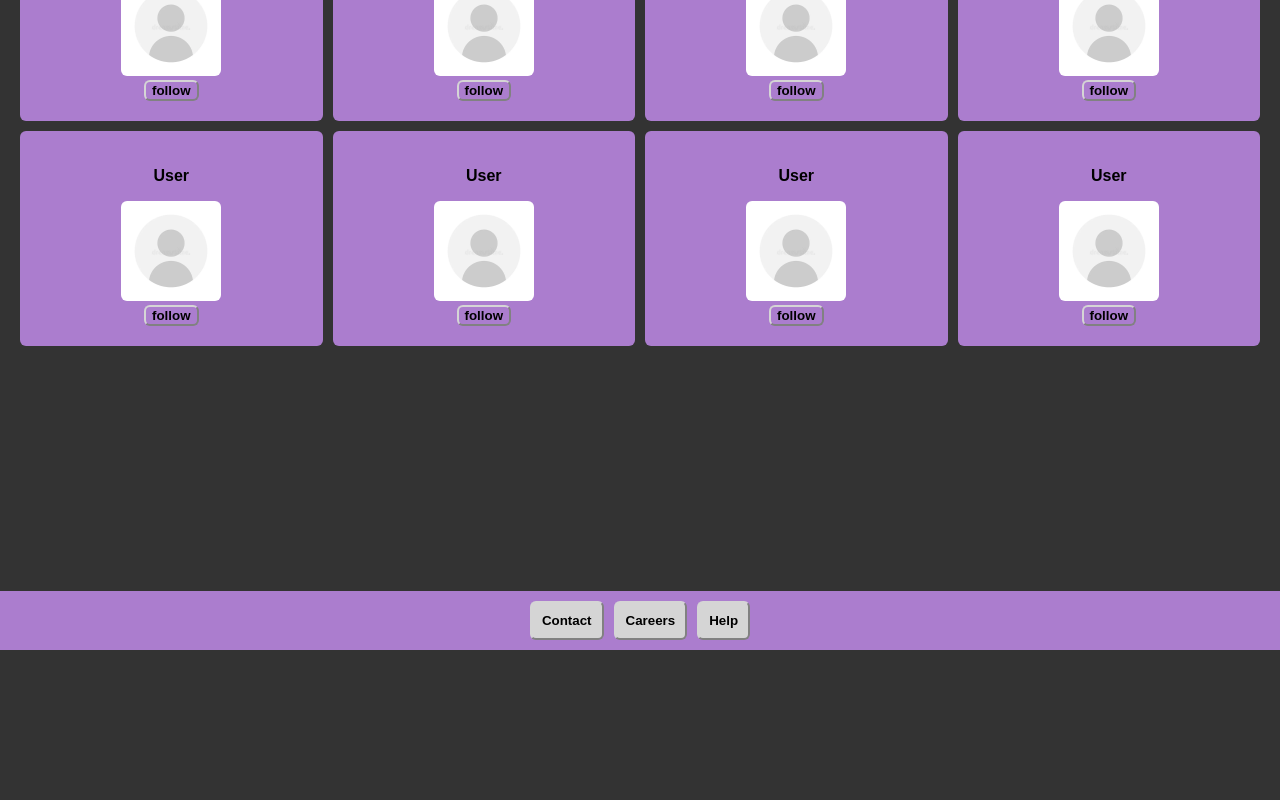
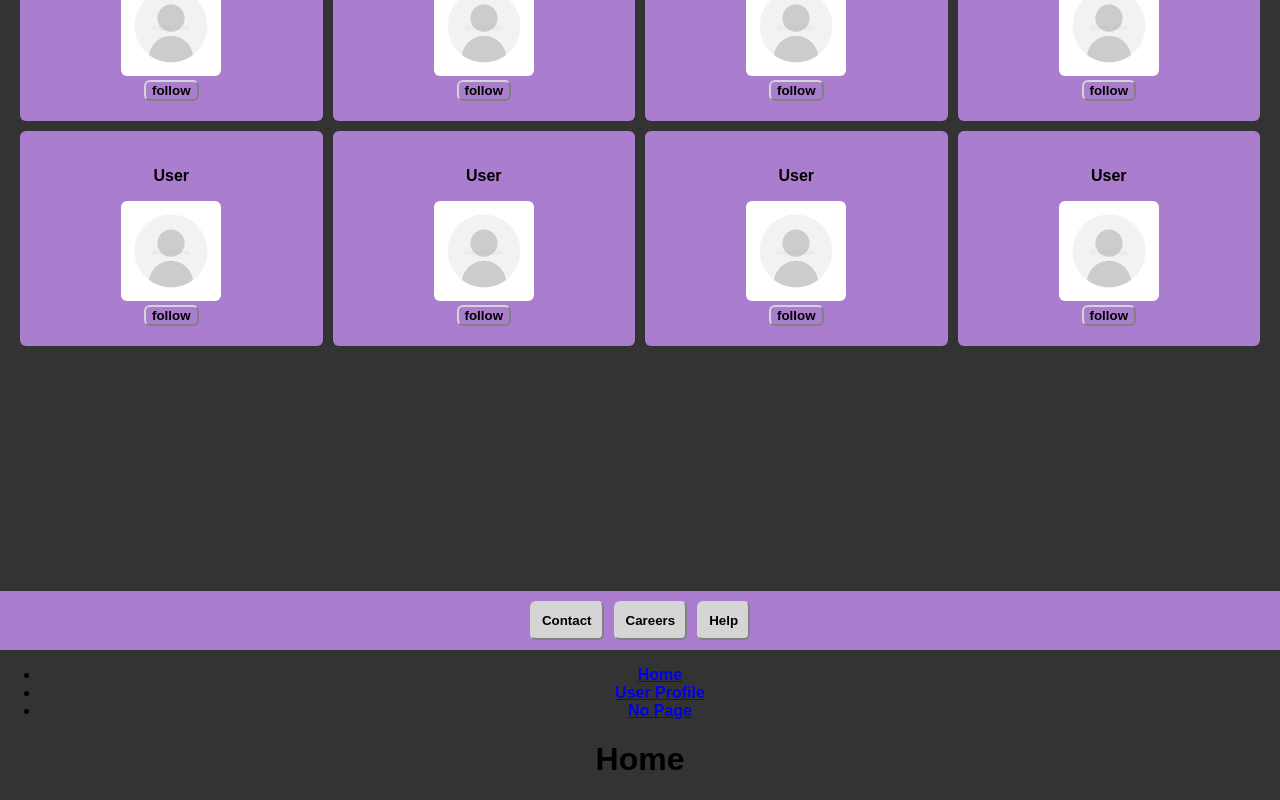
Before and after one commit to Tree-0/disc-react-social, a React (Create React App) app: page / in a window 1280 px wide. Shown: the part 311-1111 px from the top of the page. Before the commit the page ends 961 px from the top, so only its background shows below. Built offline with nearby package versions, Linux system fonts and the light colour scheme.

Commit message:
Starting scaffolding router

```diff
--- a/src/App.js
+++ b/src/App.js
@@ -4,6 +4,12 @@ import { useState } from 'react';
 import { useEffect } from 'react';
 import './App.css';
 import './styles.css';
+import { BrowserRouter, Routes, Route } from 'react-router-dom';
+import Layout from "./pages/Layout";
+import Home from "./pages/Home";
+import NoPage from "./pages/NoPage";
+import UserProfile from "./pages/UserProfile";
+
 
 function NavBar() {
   return (
@@ -128,9 +134,9 @@ function App() {
 
 
   return (
+
     <div className="App">
       <body>
-
         <div>
           <NavBar></NavBar>
 
@@ -152,7 +158,13 @@ function App() {
         <footer>
           <FooterBar></FooterBar>
         </footer>
-
+        <Routes>
+          <Route path="/" element={<Layout />}>
+            <Route index element={<Home />}/>
+            <Route path="userProfile" element={<UserProfile />}/>
+            <Route path="*" element={<NoPage />} />
+          </Route>
+        </Routes>
       </body>
     </div>
   );
--- a/src/index.js
+++ b/src/index.js
@@ -3,13 +3,23 @@ import ReactDOM from 'react-dom/client';
 import './index.css';
 import App from './App';
 import reportWebVitals from './reportWebVitals';
+import { BrowserRouter, Routes, Route } from 'react-router-dom';
+import Layout from "./pages/Layout";
+import Home from "./pages/Home";
+import NoPage from "./pages/NoPage";
+import UserProfile from "./pages/UserProfile";
+
 
 const root = ReactDOM.createRoot(document.getElementById('root'));
 root.render(
   <React.StrictMode>
-    <App />
+    <BrowserRouter>
+      <App />
+    </BrowserRouter>
   </React.StrictMode>
 );
+
+
 
 // If you want to start measuring performance in your app, pass a function
 // to log results (for example: reportWebVitals(console.log))
--- /dev/null
+++ b/src/pages/Home.js
@@ -0,0 +1,5 @@
+const Home = () => {
+    return <h1>Home</h1>;
+  };
+
+  export default Home;
--- /dev/null
+++ b/src/pages/Layout.js
@@ -0,0 +1,25 @@
+import { Outlet, Link } from "react-router-dom";
+
+const Layout = () => {
+  return (
+    <>
+      <nav>
+        <ul>
+          <li>
+            <Link to="/">Home</Link>
+          </li>
+          <li>
+            <Link to="/userprofile">User Profile</Link>
+          </li>
+          <li>
+            <Link to="/nopage">No Page</Link>
+          </li>
+        </ul>
+      </nav>
+
+      <Outlet />
+    </>
+  )
+};
+
+export default Layout;
--- /dev/null
+++ b/src/pages/NoPage.js
@@ -0,0 +1,5 @@
+const NoPage = () => {
+    return <h1>404</h1>;
+  };
+
+  export default NoPage;
--- /dev/null
+++ b/src/pages/UserProfile.js
@@ -0,0 +1,5 @@
+const UserProfile = () => {
+    return <h1>User Profile</h1>;
+  };
+
+  export default UserProfile;
```
Also changed, not shown: package.json (+6 -1 lines), 1 other file (tests, documents, lock files or other folders).
